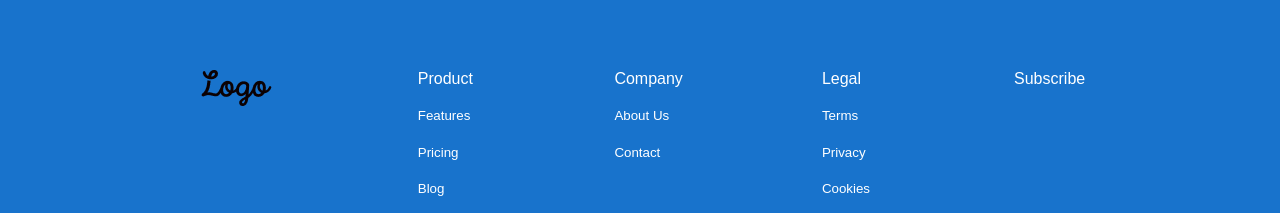
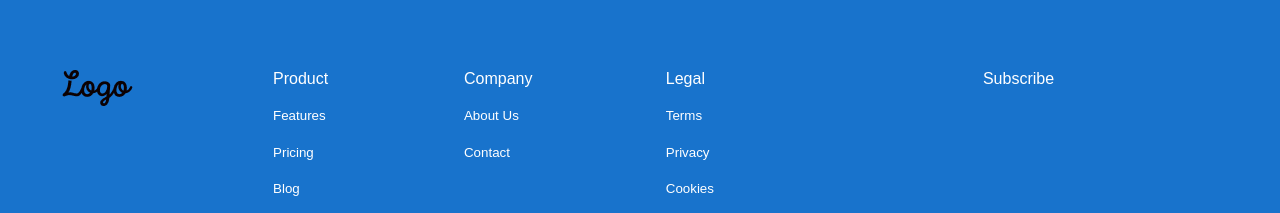
Before and after one commit to subzero783/receipt-scan, a Next.js app: page / in a window 1280 px wide. Shown: the part 739-952 px from the top of the page. Built offline with nearby package versions, Linux system fonts and the light colour scheme; no server answers; a web font is replaced by a local one.

Commit message:
RSSCN-23 Working on footer.jsx

```diff
--- a/assets/styles/footer-section.css
+++ b/assets/styles/footer-section.css
@@ -5,7 +5,20 @@
     > .row {
       display: flex;
       flex-flow: row nowrap;
-      justify-content: space-evenly;
+      > .col {
+        &:first-of-type {
+          margin-right: 9.8em;
+        }
+      }
+    }
+  }
+  .links-columns {
+    display: flex;
+    flex-flow: row nowrap;
+    > .col {
+      margin-right: 10em;
+    }
+  }
   h3 {
     font-size: 1.2em;
     color: var(--color-white);
@@ -24,5 +37,3 @@
     }
   }
 }
-  }
-}
--- a/components/Footer.jsx
+++ b/components/Footer.jsx
@@ -7,6 +7,7 @@ const Footer = () => {
     <section className="footer">
       <div className="container">
         <div className="row">
+          <div className="col links-columns">
             <div className="col">
               <Link href="/">
                 <Image
@@ -38,6 +39,7 @@ const Footer = () => {
                 <Link href="/cookies">Cookies</Link>
               </div>
             </div>
+          </div>
           <div className="col">
             <h3>Subscribe</h3>
             {/* Email subscription signup Goes Here */}
```
Lines whose indentation alone changed are shown as unchanged.
